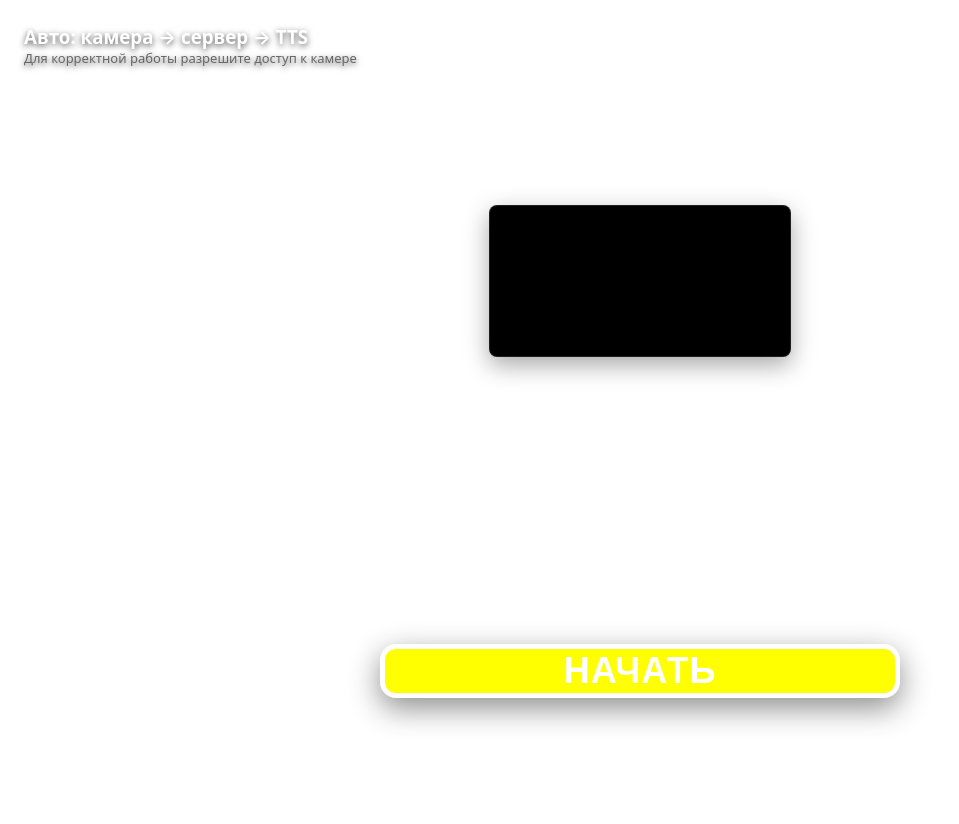
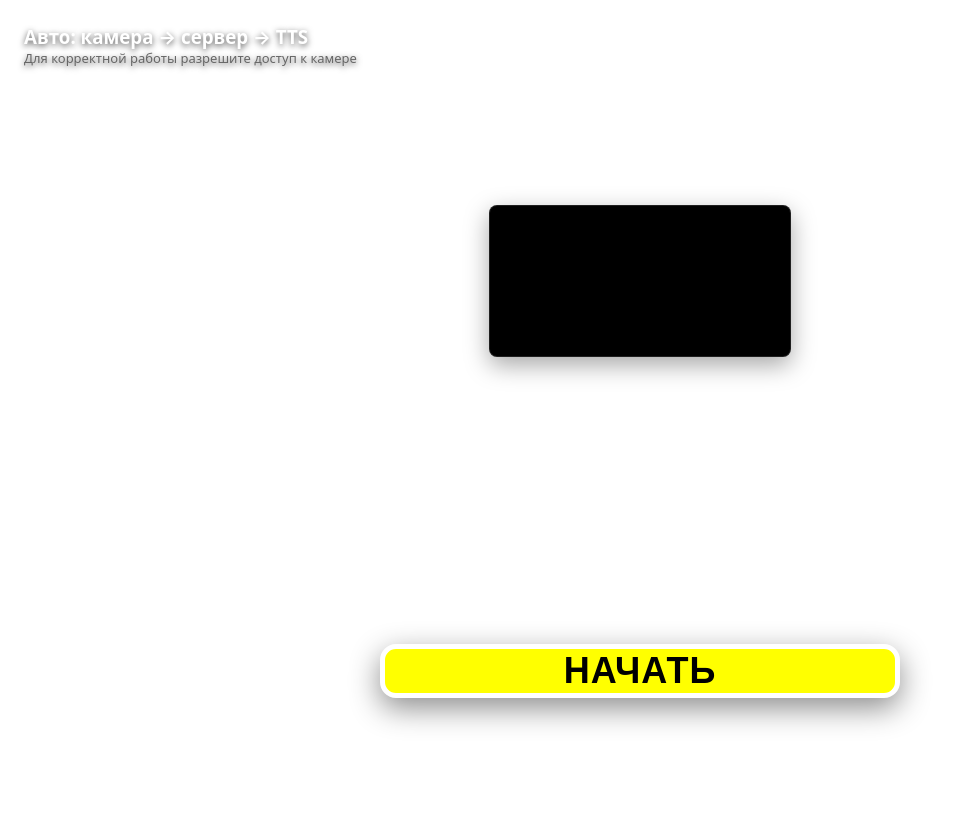
Before and after one commit to vplotnikov16/cv-navigation-assistant, a FastAPI app: page / in a window 1280 px wide. Shown: the whole page, without its empty margins (0-959 px from the left). Run offline with FastAPI, Linux system fonts and the light colour scheme.

Commit message:
текст сделал черным на желтом фоне

```diff
--- a/app/static/css/base.css
+++ b/app/static/css/base.css
@@ -7,7 +7,7 @@
 
   /* кнопка НАЧАТЬ — контрастная для слабовидящих */
   --start-btn-bg: #FFFF00;
-  --start-btn-color: #fff;
+  --start-btn-color: #000;
   --start-btn-border: #ffffff;
 }
 
```
